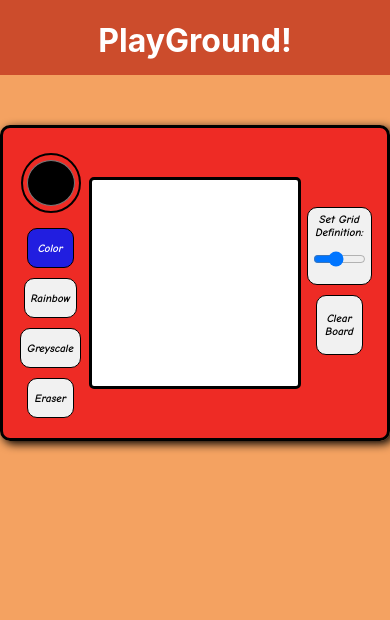
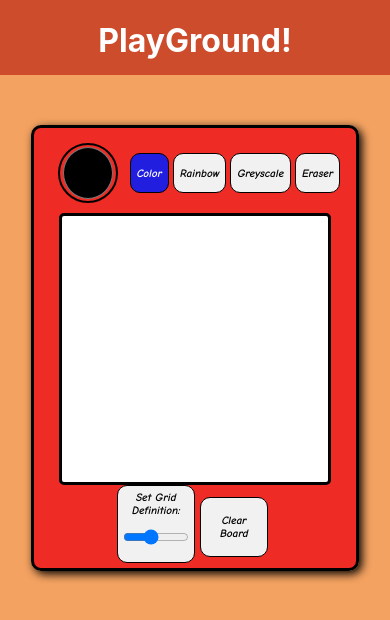
Before and after one commit to federico-palma/playground, a React (Create React App) app: page /Etch-a-Sketch in a window 390 px wide. Shown: the top 620 px of the page. Built offline with nearby package versions, Linux system fonts and the light colour scheme; the HTML template or start-up script is replaced by a standard one.

Commit message:
Add responsiveness for small screens

```diff
--- a/src/Pages/Etch-a-SketchPage/Etch-a-SketchPage.module.css
+++ b/src/Pages/Etch-a-SketchPage/Etch-a-SketchPage.module.css
@@ -232,9 +232,36 @@ input[type="color"]::-webkit-color-swatch {
   }
 }
 @media screen and (max-width: 650px) {
+  .main {
+    flex-direction: column;
+  }
+
+  .color-settings {
+    flex-direction: row;
+    justify-content: center;
+    width: fit-content;
+  }
+
+  .colorPicker {
+    /* width: 60px;
+    height: 60px; */
+    padding: 1px;
+  }
+  input[type="color"]::-webkit-color-swatch {
+    width: 50px;
+    height: 50px;
+    align-self: center;
+    border-radius: 50%;
+  }
+
   .screen {
-    width: 250px;
-    height: 250px;
+    width: 350px;
+    height: 350px;
+  }
+
+  .grid-settings {
+    flex-direction: row;
+    width: 50%;
   }
   .btn-mode {
     font-size: 0.8rem;
@@ -246,13 +273,17 @@ input[type="color"]::-webkit-color-swatch {
     font-size: 0.8rem;
   }
 }
-@media screen and (max-width: 570px) {
+@media screen and (max-width: 400px) {
+  .main {
+    padding: 5px;
+  }
   .screen {
-    width: 200px;
-    height: 200px;
+    width: 260px;
+    height: 260px;
   }
   .btn-mode {
     font-size: 0.7rem;
+    margin: 2px;
   }
   .slider-div {
     font-size: 0.7rem;
```
